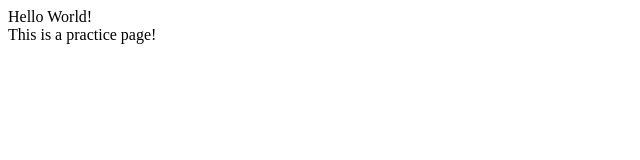
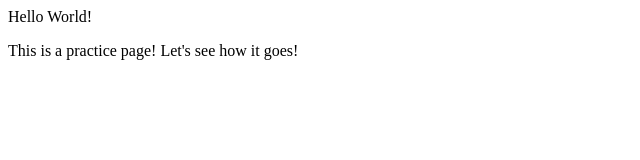
Before and after one commit to reharka/reharka, a plain HTML site: page index.html in a window 1280 px wide. Shown: the whole page, without its empty margins (0-640 px from the left). Drawn offline with Linux system fonts and the light colour scheme.

Commit message:
Added paragraph

```diff
--- a/index.html
+++ b/index.html
@@ -7,7 +7,7 @@
 
 Hello World!
 <br>
-This is a practice page!
+<p>This is a practice page! Let's see how it goes!</p>
 
 </body>
 </html>
```
